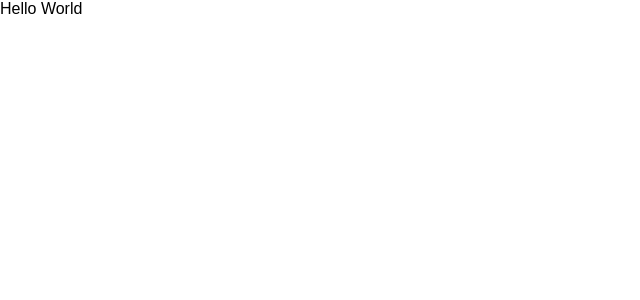
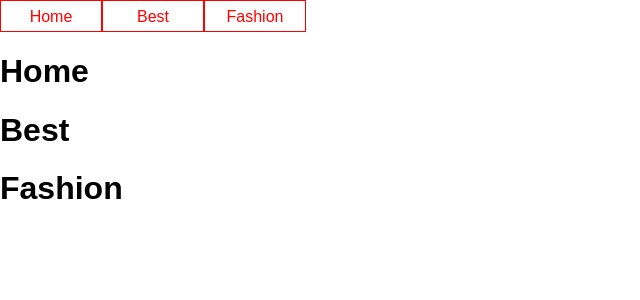
Before and after one commit to ryury/react-step-by-step, a React (Create React App) app: page / in a window 1280 px wide. Shown: the top 300 px of the page, without its empty margins (0-640 px from the left). Built offline with nearby package versions, Linux system fonts and the light colour scheme; the HTML template or start-up script is replaced by a standard one.

Commit message:
add basic components

```diff
--- a/public/index.html
+++ b/public/index.html
@@ -4,37 +4,11 @@
     <meta charset="utf-8">
     <meta name="viewport" content="width=device-width, initial-scale=1, shrink-to-fit=no">
     <meta name="theme-color" content="#000000">
-    <!--
-      manifest.json provides metadata used when your web app is added to the
-      homescreen on Android. See https://developers.google.com/web/fundamentals/engage-and-retain/web-app-manifest/
-    -->
     <link rel="manifest" href="%PUBLIC_URL%/manifest.json">
     <link rel="shortcut icon" href="%PUBLIC_URL%/favicon.ico">
-    <!--
-      Notice the use of %PUBLIC_URL% in the tags above.
-      It will be replaced with the URL of the `public` folder during the build.
-      Only files inside the `public` folder can be referenced from the HTML.
-
-      Unlike "/favicon.ico" or "favicon.ico", "%PUBLIC_URL%/favicon.ico" will
-      work correctly both with client-side routing and a non-root public URL.
-      Learn how to configure a non-root public URL by running `npm run build`.
-    -->
-    <title>React App</title>
+    <title>React-Step-By-Step</title>
   </head>
   <body>
-    <noscript>
-      You need to enable JavaScript to run this app.
-    </noscript>
     <div id="root"></div>
-    <!--
-      This HTML file is a template.
-      If you open it directly in the browser, you will see an empty page.
-
-      You can add webfonts, meta tags, or analytics to this file.
-      The build step will place the bundled scripts into the <body> tag.
-
-      To begin the development, run `npm start` or `yarn start`.
-      To create a production bundle, use `npm run build` or `yarn build`.
-    -->
   </body>
 </html>
--- a/src/App.js
+++ b/src/App.js
@@ -1,9 +1,20 @@
 import React, {Component} from 'react';
+// navigation
+import Navi from './components/nav/Navi';
+// contents
+import Home from './components/contents/Home';
+import Best from './components/contents/Best';
+import Fashion from './components/contents/Fashion';
 
 class App extends Component {
     render() {
         return (
-            <div>Hello World</div>
+            <div>
+                <Navi/>
+                <Home/>
+                <Best/>
+                <Fashion/>
+            </div>
         );
     }
 }
--- /dev/null
+++ b/src/components/contents/Best.js
@@ -0,0 +1,9 @@
+import React from 'react';
+
+const Best = () => {
+    return (
+        <h1>Best</h1>
+    );
+};
+
+export default Best;
--- /dev/null
+++ b/src/components/contents/Fashion.js
@@ -0,0 +1,9 @@
+import React from 'react';
+
+const Fashion = () => {
+    return (
+        <h1>Fashion</h1>
+    );
+};
+
+export default Fashion;
--- /dev/null
+++ b/src/components/contents/Home.js
@@ -0,0 +1,9 @@
+import React from 'react';
+
+const Home = () => {
+    return (
+        <h1>Home</h1>
+    );
+};
+
+export default Home;
--- /dev/null
+++ b/src/components/nav/Navi.js
@@ -0,0 +1,19 @@
+import React from 'react';
+
+const Navi = () => {
+    return (
+        <div>
+            <div className="navi">
+                Home
+            </div>
+            <div className="navi">
+                Best
+            </div>
+            <div className="navi">
+                Fashion
+            </div>
+        </div>
+    );
+};
+
+export default Navi;
--- a/src/index.css
+++ b/src/index.css
@@ -1,5 +1,29 @@
 body {
-  margin: 0;
-  padding: 0;
-  font-family: sans-serif;
+    margin: 0;
+    padding: 0;
+    font-family: sans-serif;
 }
+
+a {
+    text-decoration: none;
+}
+
+
+.navi {
+    width: 100px;
+    height: 30px;
+    line-height: 32px;
+    text-align: center;
+    display: inline-block;
+    border: 1px solid red;
+    color: red;
+}
+
+.navi.on {
+    background: red;
+    font-weight: bold;
+}
+
+.navi.on a {
+    color: white;
+}
```
Also changed, not shown: 1 other file (tests, documents, lock files or other folders).
